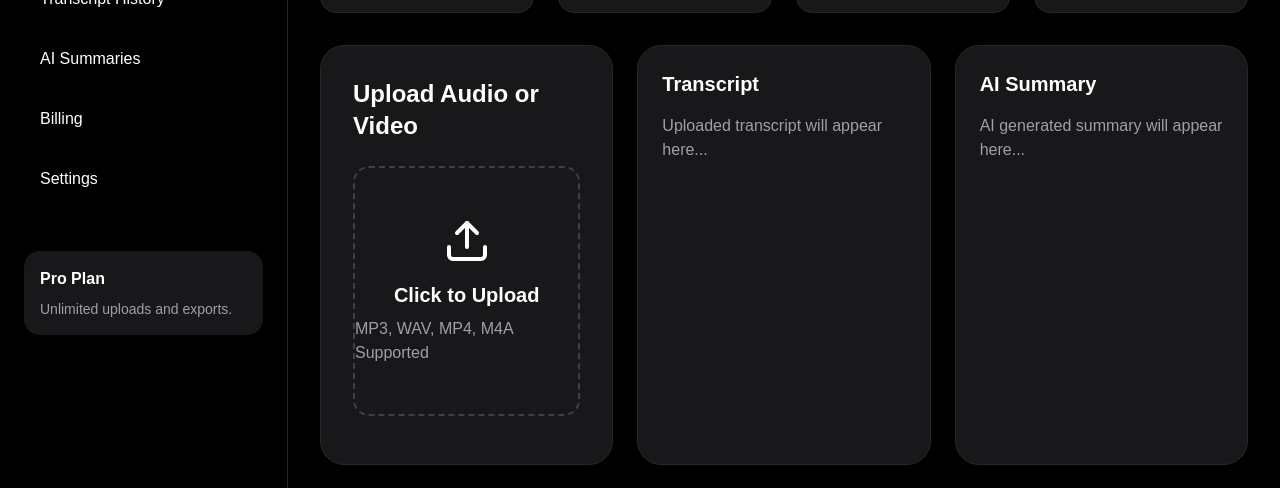
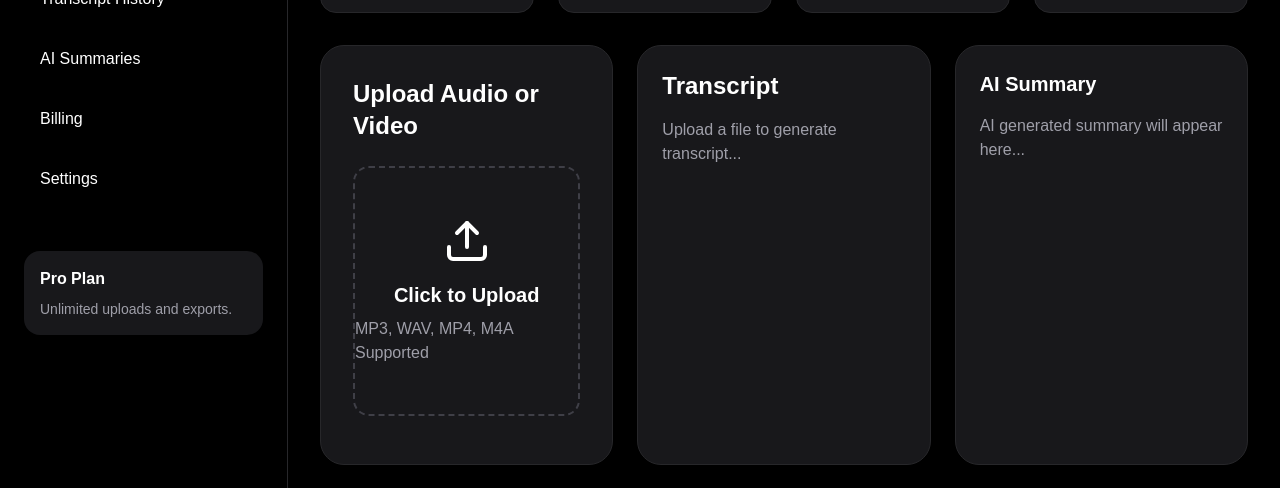
Before and after one commit to Kesarkarale/voicescript-ai, a Next.js app: page /dashboard in a window 1280 px wide. Shown: the part 241-729 px from the top of the page. Built offline with nearby package versions, Linux system fonts and the light colour scheme.

Commit message:
Update TranscriptCard.tsx

```diff
--- a/components/TranscriptCard.tsx
+++ b/components/TranscriptCard.tsx
@@ -1,13 +1,13 @@
 export default function TranscriptCard() {
   return (
     <div className="bg-zinc-900 border border-zinc-800 rounded-3xl p-6 h-[420px]">
-      <h2 className="text-xl font-bold mb-4">
+      <h2 className="text-2xl font-bold mb-4">
         Transcript
       </h2>
 
-      <p className="text-zinc-400">
-        Uploaded transcript will appear here...
-      </p>
+      <div className="overflow-y-auto h-[320px] text-zinc-400">
+        Upload a file to generate transcript...
+      </div>
     </div>
   );
 }
```
